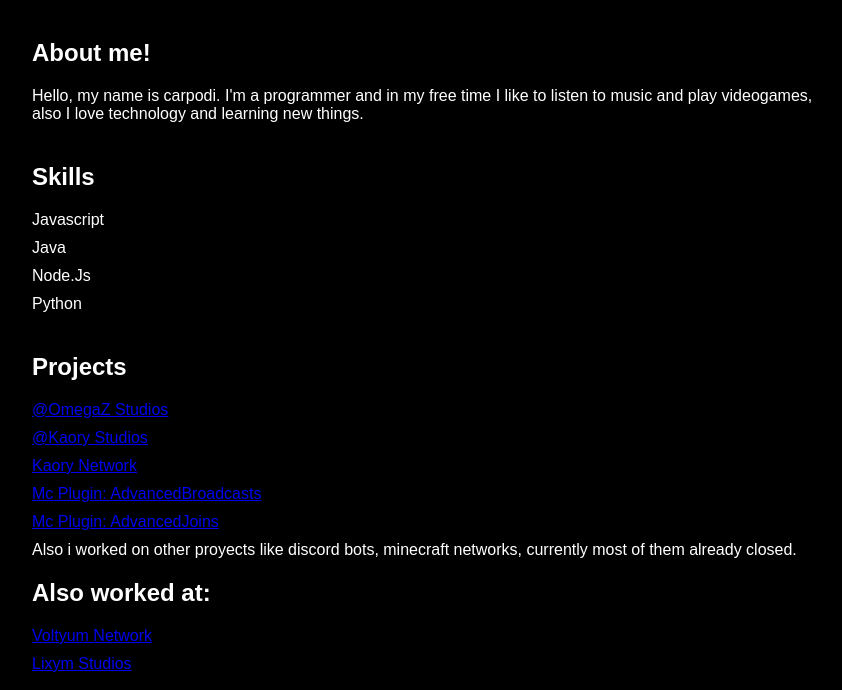
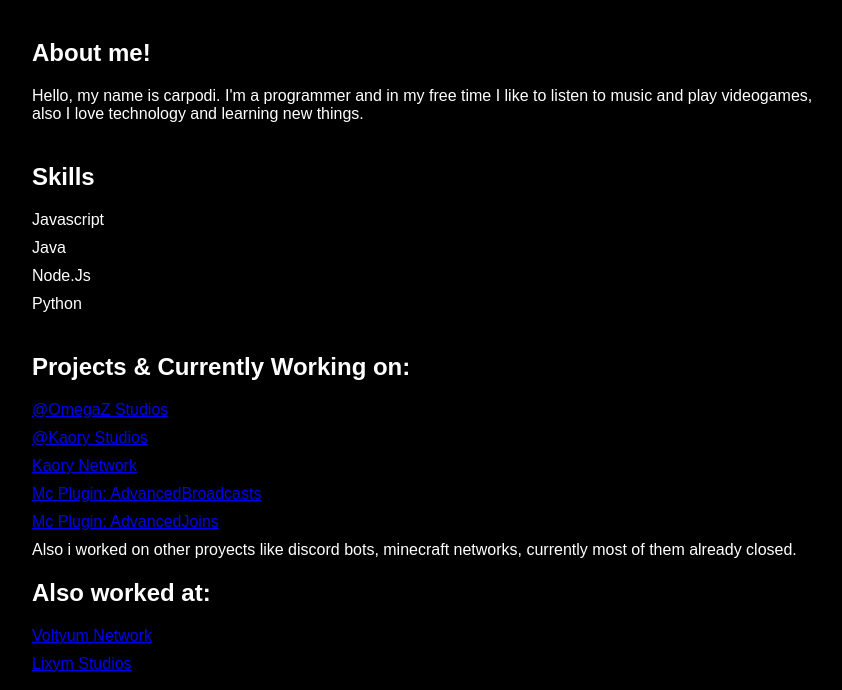
Before and after one commit to Carpodi/carpodi.github.io, a plain HTML site: page index.html in a window 1280 px wide. Shown: the part 78-768 px from the top of the page, without its empty margins (208-1050 px from the left). Drawn offline with Linux system fonts and the light colour scheme.

Commit message:
Update index.html

```diff
--- a/index.html
+++ b/index.html
@@ -26,7 +26,7 @@
       </ul>
     </section>
     <section>
-      <h2>Projects</h2>
+      <h2>Projects & Currently Working on:</h2>
       <ul>
         <li><a href="https://omegazstudios.com">@OmegaZ Studios</a></li>
          <li><a href="https://kaorystudios.xyz">@Kaory Studios</a></li>
```
